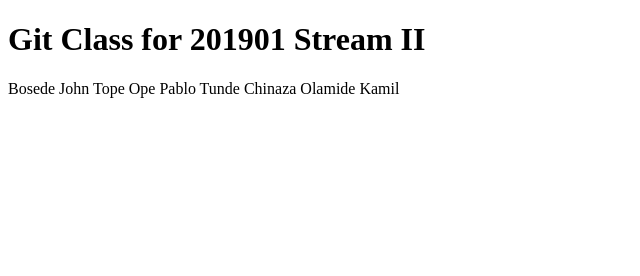
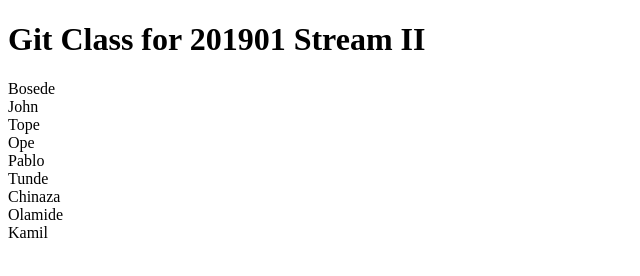
Before and after one commit to aalabi/wd19011, a plain HTML site: page index.html in a window 1280 px wide. Shown: the whole page, without its empty margins (0-640 px from the left). Drawn offline with Linux system fonts and the light colour scheme.

Commit message:
line break was added to student list

```diff
--- a/index.html
+++ b/index.html
@@ -5,14 +5,14 @@
 </head>
 <body>
 	<h1>Git Class for 201901 Stream II</h1>
-	Bosede
-	John
-	Tope
-	Ope
-	Pablo
-	Tunde
-	Chinaza
-	Olamide
+	Bosede<br>
+	John<br>
+	Tope<br>
+	Ope<br>
+	Pablo<br>
+	Tunde<br>
+	Chinaza<br>
+	Olamide<br>
 	Kamil
 </body>
 </html>
```
